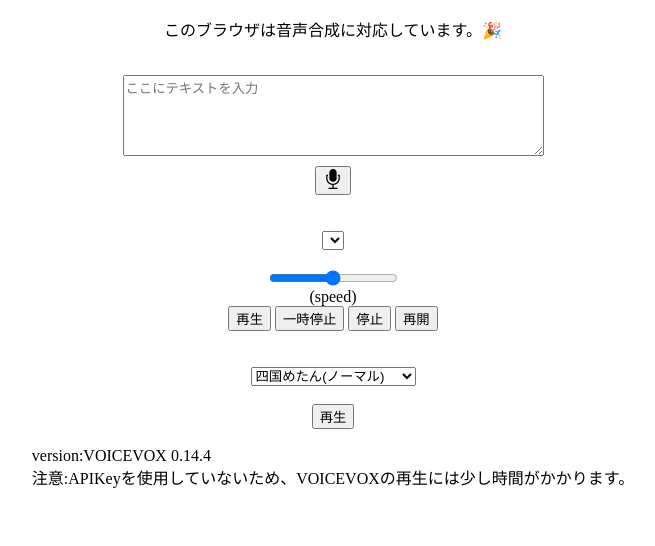
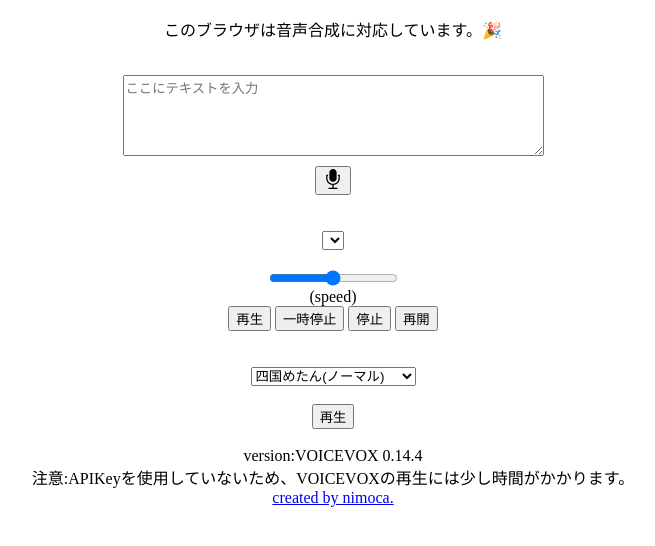
Before and after one commit to Nah0012/v-speak, a plain HTML site: page index.html in a window 1280 px wide. Shown: the part 100-646 px from the top of the page, without its empty margins (359-1014 px from the left). Drawn offline with Linux system fonts and the light colour scheme.

Commit message:
リンクの追加

```diff
--- a/index.html
+++ b/index.html
@@ -65,9 +65,11 @@
 <br>
 <button onClick="play()">再生</button>
 <br>
-version:VOICEVOX 0.14.4
-<br>
-注意:APIKeyを使用していないため、VOICEVOXの再生には少し時間がかかります。
+<note>version:VOICEVOX 0.14.4</note>
+<note>注意:APIKeyを使用していないため、VOICEVOXの再生には少し時間がかかります。</note>
+<name>
+	<a href="https://nimoca.vercel.app/">created by nimoca.</a>
+</name>
 
 <script type="text/javascript" src="speak.js"></script>
 
```
